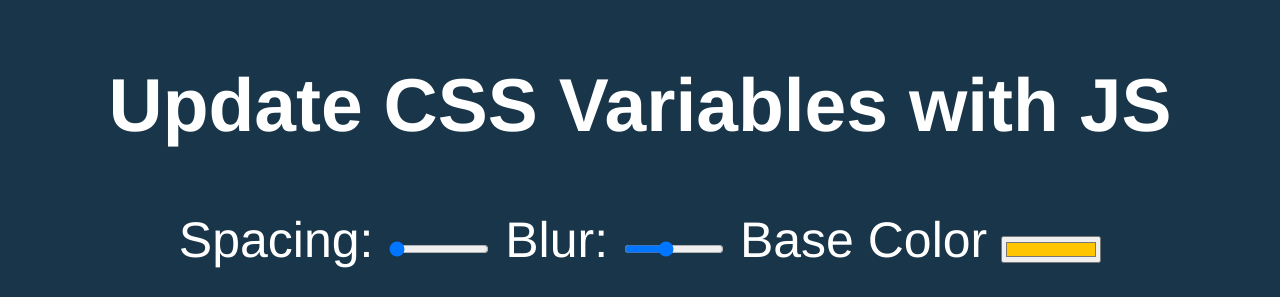
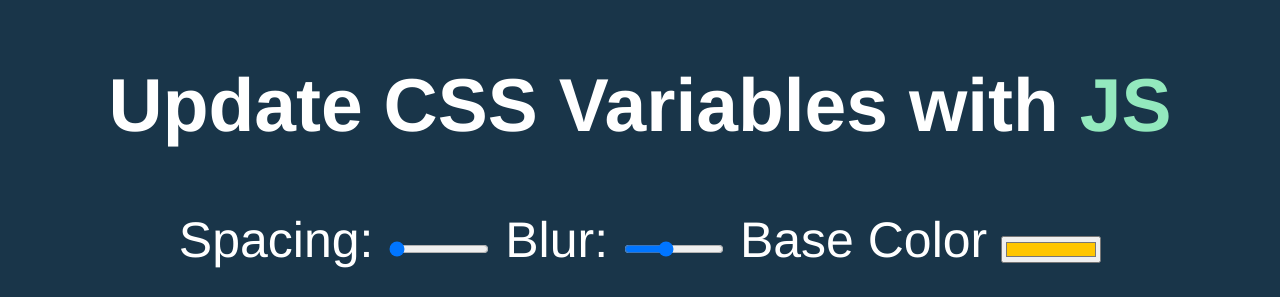
Before and after one commit to NikRowe/JS30-CSS-VARIABES, a website: page index.html in a window 1280 px wide. Shown: the top 297 px of the page. Drawn offline with Linux system fonts and the light colour scheme.

Commit message:
CSS Variable Setup

```diff
--- a/style.css
+++ b/style.css
@@ -1,3 +1,19 @@
+:root {
+    --base: #93e9be;
+    --spacing: 10px;
+    --blur: 10px;
+}
+
+img {
+    padding: var(--spacing);
+    background: var(--base);
+    filter: blur(var(--blur));
+}
+
+.hl {
+    color: var(--base);
+}
+
 /*
       misc styles, nothing to do with CSS variables
     */
```
